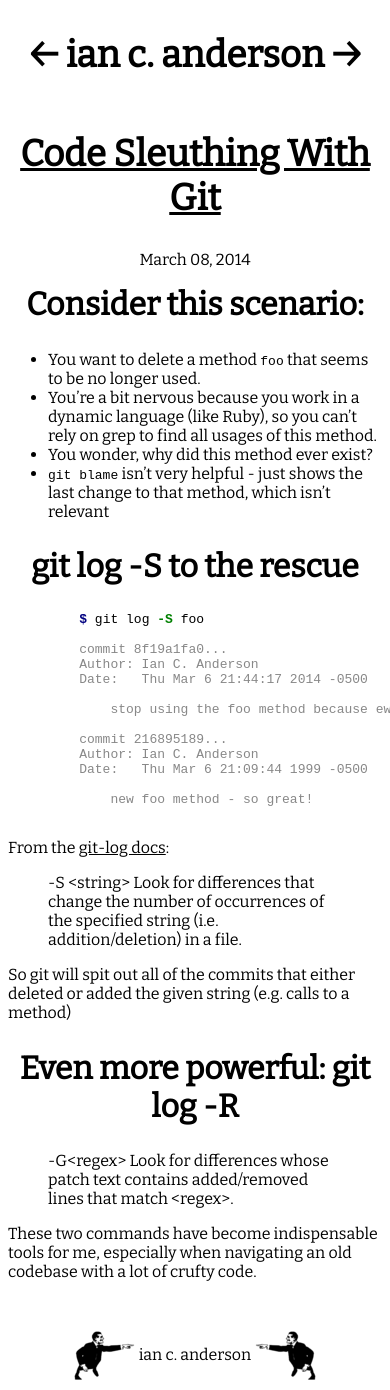
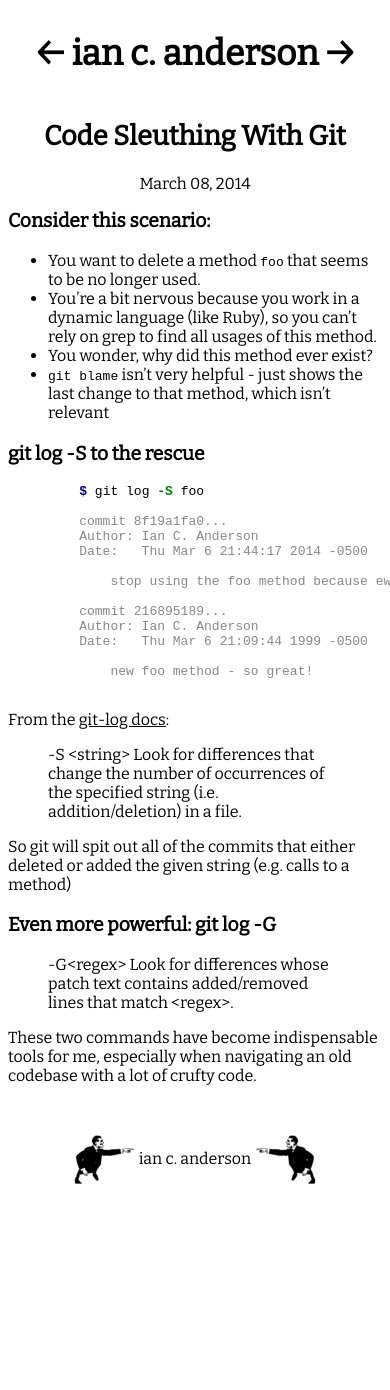
Before and after one commit to iancanderson/iancanderson.github.com, a Jekyll site: the page built from _posts/2014-03-08-code-sleuthing-with-git.md, in a window 390 px wide. Built offline with Jekyll 4.4.1, drawn with Linux system fonts in a browser that asks for light colours; after the commit the page ends 1194 px from its top, so only the background shows below that.

Commit message:
Fix heading sizes on mobile

```diff
--- a/_layouts/post.html
+++ b/_layouts/post.html
@@ -4,7 +4,7 @@ layout: default
 
 <section class="post">
   <header>
-    <h1><a href="{{ page.url }}">{{ page.title }}</a></h1>
+    <h2><a href="{{ page.url }}">{{ page.title }}</a></h2>
     <p>
       <time pubdate datetime="{{ page.date | date: "%Y-%m-%d" }}">
         {{ page.date | date: "%B %d, %Y" }}
--- a/_posts/2014-03-08-code-sleuthing-with-git.md
+++ b/_posts/2014-03-08-code-sleuthing-with-git.md
@@ -4,14 +4,14 @@ published: true
 layout: post
 ---
 
-## Consider this scenario:
+### Consider this scenario:
 
 - You want to delete a method `foo` that seems to be no longer used.
 - You're a bit nervous because you work in a dynamic language (like Ruby), so you can't rely on grep to find all usages of this method.
 - You wonder, why did this method ever exist?
 - `git blame` isn't very helpful - just shows the last change to that method, which isn't relevant
 
-## git log -S to the rescue
+### git log -S to the rescue
 
 
   {% highlight console %}
@@ -39,7 +39,7 @@ From the [git-log docs](http://git-scm.com/docs/git-log):
 So git will spit out all of the commits that either deleted or added the given string (e.g. calls to a method)
 
 
-## Even more powerful: git log -R
+### Even more powerful: git log -G
 
 > -G&lt;regex&gt;
 > Look for differences whose patch text contains added/removed lines
--- a/css/main.css
+++ b/css/main.css
@@ -372,4 +372,14 @@ h2 {
 h3 {
   font-size: 1.5rem; }
 
+@media screen and (max-width: 640px) {
+  h1 {
+    font-size: 2.2rem; }
+
+  h2 {
+    font-size: 1.7rem; }
+
+  h3 {
+    font-size: 1.2rem; } }
+
 /*# sourceMappingURL=main.css.map */
```
Also changed, not shown: assets/main.scss (+12 -0 lines), 1 other file.
